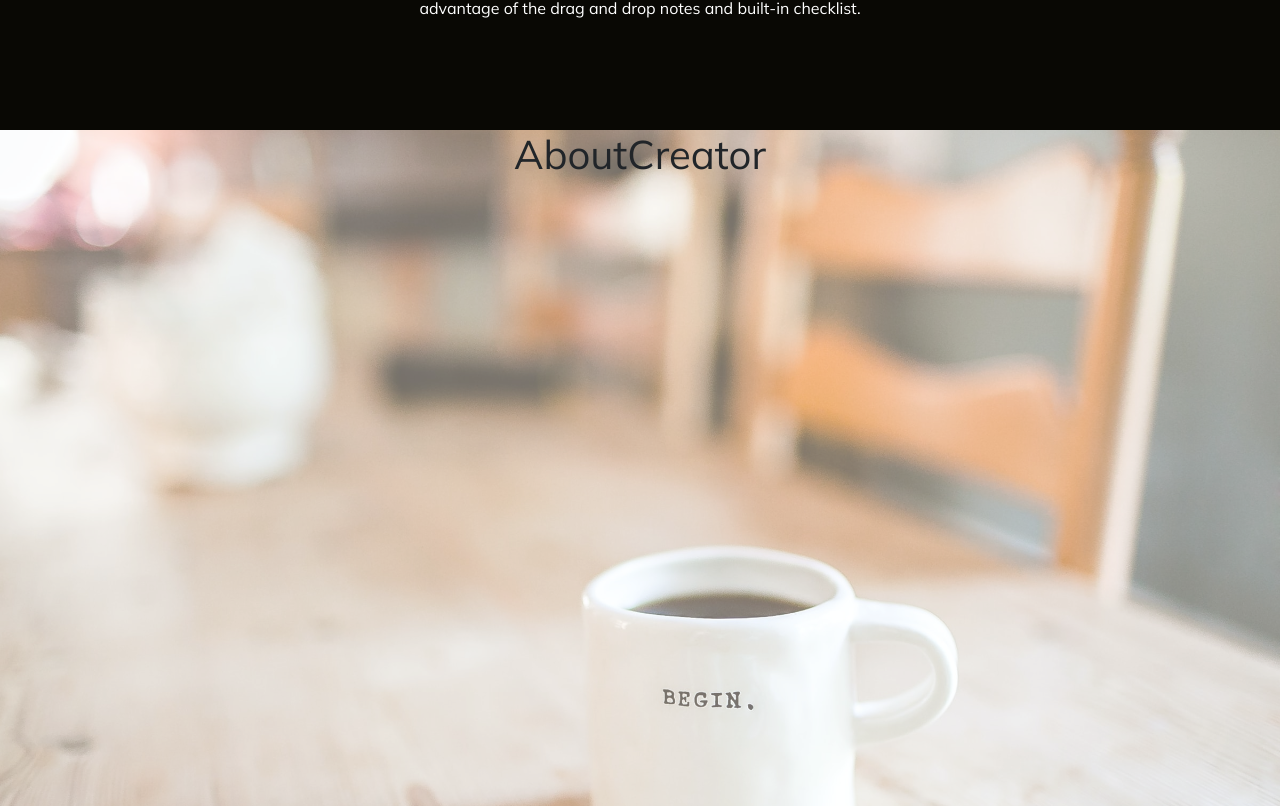
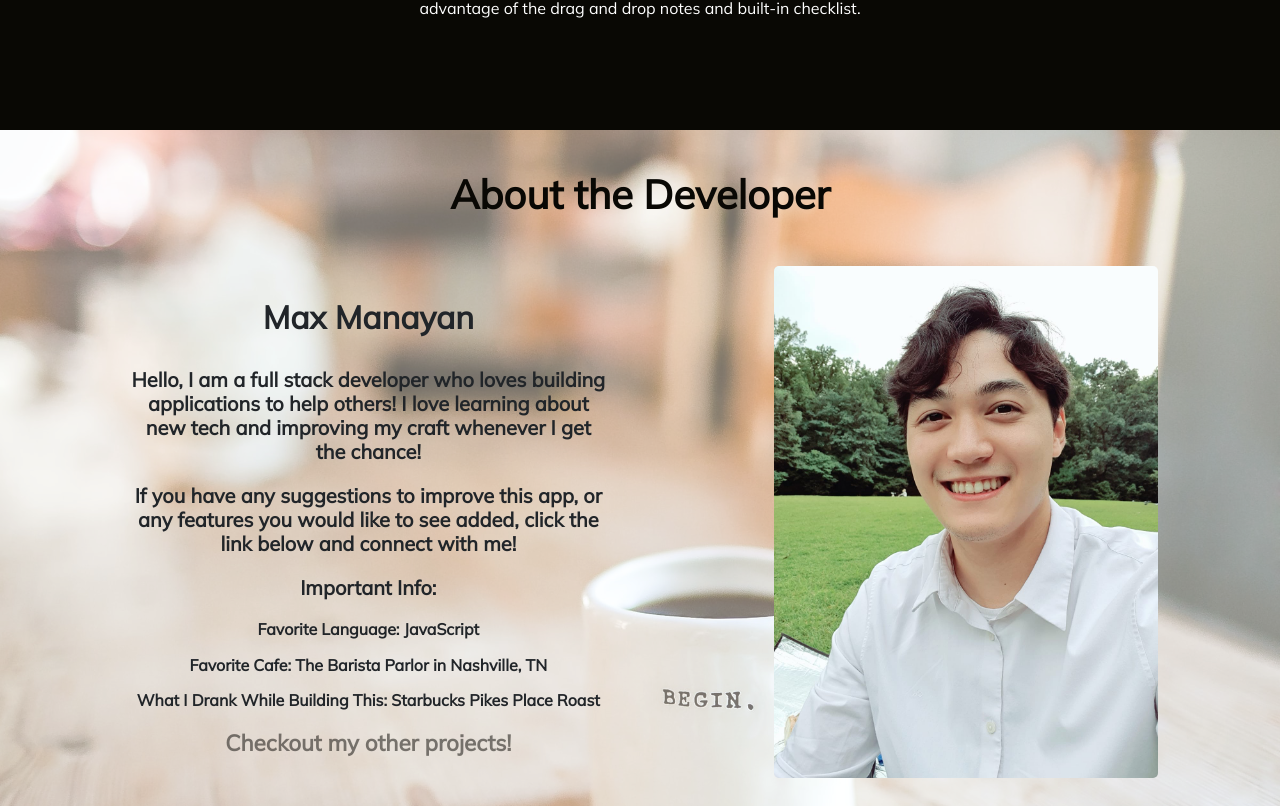
Before and after one commit to maxmanayan/coffee-notes, a React (Create React App) app in the folder client/: page /about in a window 1280 px wide. Shown: the part 1434-2240 px from the top of the page. Built offline with nearby package versions, Linux system fonts and the light colour scheme; what devise-axios would draw is missing.

Commit message:
about creator section complete

```diff
--- a/client/src/App.css
+++ b/client/src/App.css
@@ -196,6 +196,38 @@ body{
   width: 100%;
   height: auto;
 }
+
+.about-creator-header{
+  color: #090804;
+  padding: 1em;
+  font-weight: bold;
+}
+
+.about-creator-content {
+  display: flex;
+  justify-content: space-around;
+
+}
+
+.about-creator-text {
+  margin: 1em;
+  font-weight: bold;
+}
+
+.about-creator-link {
+  color: #09080483;
+  text-decoration: none;
+  font-size: 1.4em;
+  font-weight: bold;
+}
+
+.about-creator-link:hover {
+  color: #090804;
+  text-decoration: none;
+  font-size: 1.5em;
+  font-weight: bold;
+}
+
 .about-coming-soon {
   background-image: url(./images/grinds.jpg);
   background-color: #ece0d180;
@@ -217,6 +249,12 @@ body{
   height: auto;
 
   border-top: 1px solid rgba(0, 0, 0, 0.425);
+}
+
+.about-coming-soon-header {
+  color: #090804;
+  padding: 1em;
+  font-weight: bold;
 }
 
 .login-register {
--- a/client/src/components/AboutComingSoon.js
+++ b/client/src/components/AboutComingSoon.js
@@ -3,7 +3,7 @@ import React from 'react';
 const AboutComingSoon = () => {
   return(
     <div id='about-coming-soon' className='about-coming-soon'>
-      <h1>AboutComingSoon</h1>
+      <h1 className='about-coming-soon-header'>Coming Soon...</h1>
     </div>
   )
 }
--- a/client/src/components/AboutCreator.js
+++ b/client/src/components/AboutCreator.js
@@ -1,9 +1,43 @@
 import React from 'react';
+import { Col, Image, Row } from 'react-bootstrap';
+import maxPic from '../images/max.jpeg'
 
 const AboutCreator = () => {
   return(
     <div id='about-creator' className='about-creator'>
-      <h1>AboutCreator</h1>
+      <h1 className='about-creator-header'>About the Developer</h1>
+      <Row className='about-creator-content'>
+        <Col sm={12} md={{span: 5, offset: 1}}>
+          <h2 className='about-creator-text'>Max Manayan</h2>
+          <h5 className='about-creator-text'>
+            Hello, I am a full stack developer who loves building applications
+            to help others! I love learning about new tech and improving my craft
+            whenever I get the chance!
+          </h5>
+          <h5 className='about-creator-text'>
+            If you have any suggestions to improve this app, or any features you
+            would like to see added, click the link below and connect with me!
+          </h5>
+          <h5 className='about-creator-text'>
+            Important Info:
+          </h5>
+          <h6 className='about-creator-text'>
+            Favorite Language: JavaScript
+          </h6>
+          <h6 className='about-creator-text'>
+            Favorite Cafe: The Barista Parlor in Nashville, TN
+          </h6>
+          <h6 className='about-creator-text'>
+            What I Drank While Building This: Starbucks Pikes Place Roast
+          </h6>
+          <a className='about-creator-link' target='_blank' href='https://maxmanayan.netlify.app/'>
+           Checkout my other projects!
+          </a>
+        </Col>
+        <Col sm={12} md={6}>
+          <Image src={maxPic} style={{width: '30vw', borderRadius: '5px'}} />
+        </Col>
+      </Row>
     </div>
   )
 }
--- a/client/src/components/AboutWebsite.js
+++ b/client/src/components/AboutWebsite.js
@@ -8,7 +8,7 @@ const AboutWebsite = () => {
       <h1 className='about-website-header'>About Coffee Notes</h1>
       <Image src={dash} style={{height: '50vh', borderRadius: '5px'}} />
       <div className='about-website-text-container'>
-        <h3 className='about-website-text'>The Best Parts of a Cafe... To Go!</h3>
+        <h3 className='about-website-text'>The Best Parts of a Cafe...To Go!</h3>
         <p className='about-website-text'>
           Coffee Notes is an app built to improve task organization.
           Inspired by the greatest drink on the face of the Earth,
```
Also changed, not shown: client/src/images/max.jpeg (added).
